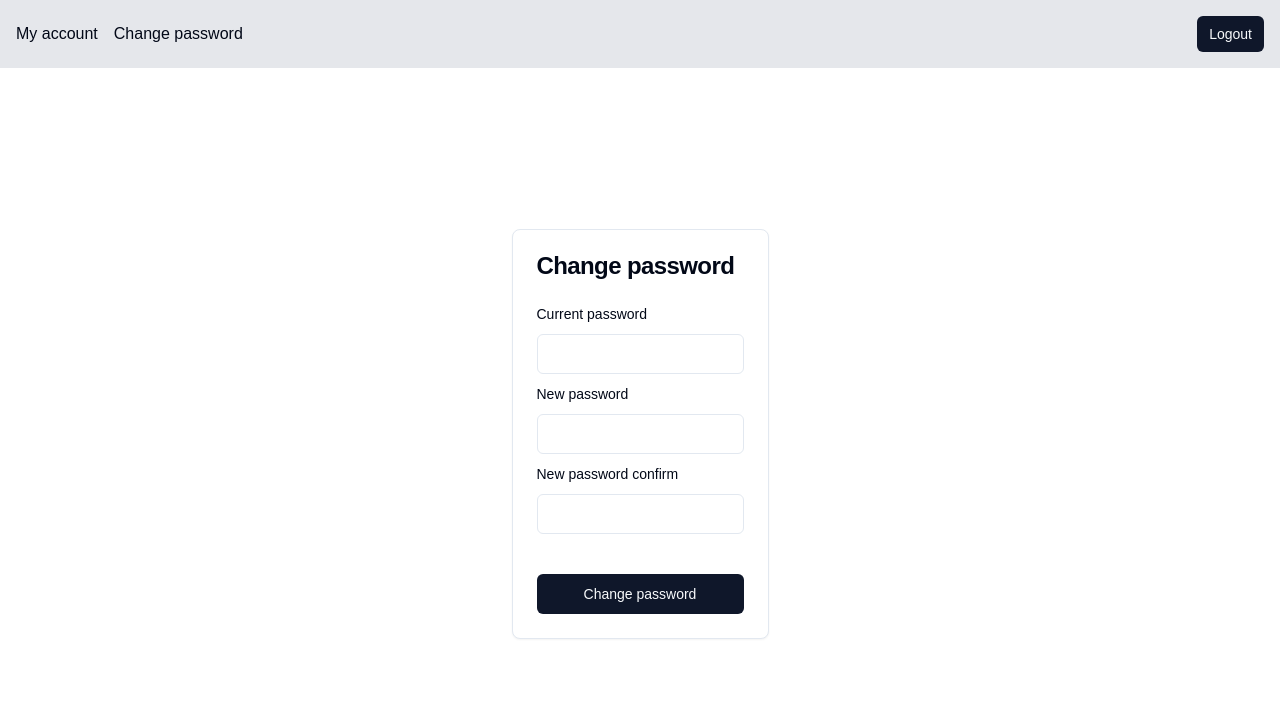
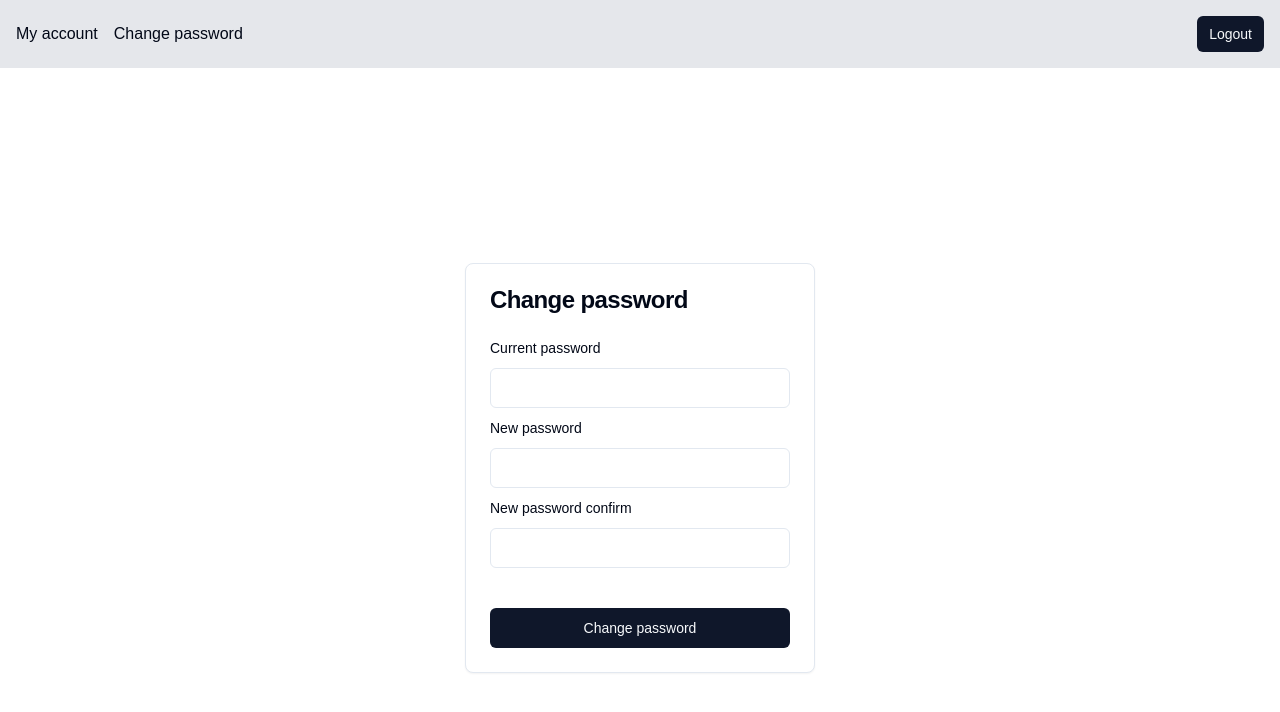
Before and after one commit to alexpil4/todoing-auth, a Next.js app: page /change-password in a window 1280 px wide. Shown: the top 712 px of the page. Built offline with nearby package versions, Linux system fonts and the light colour scheme; no server answers; sample sign-in values are in the browser's storage.

Commit message:
fixed card style - added password change hadler

```diff
--- a/app/(logged-in)/change-password/ChangePasswordForm/index.tsx
+++ b/app/(logged-in)/change-password/ChangePasswordForm/index.tsx
@@ -14,6 +14,7 @@ import { passwordMatchSchema, passwordSchema } from '@/validation/password';
 import { zodResolver } from '@hookform/resolvers/zod';
 import { useForm } from 'react-hook-form';
 import { z } from 'zod';
+import { changePassword } from './actions';
 
 const formSchema = z
   .object({
@@ -33,12 +34,18 @@ export default function ChangePasswordForm() {
   });
 
   const handleValidatedSubmit = async (data: z.infer<typeof formSchema>) => {
-    console.log('data', data);
+    const response = await changePassword(data);
+
+    if (response?.error) {
+      form.setError('root', {
+        message: response.message,
+      });
+    }
   };
 
   return (
     <Form {...form}>
-      <form onSubmit={form.handleSubmit(handleValidatedSubmit)} className="flex flex-col gap-2">
+      <form onSubmit={form.handleSubmit(handleValidatedSubmit)}>
         <fieldset disabled={form.formState.isSubmitting} className="flex flex-col gap-2">
           <FormField
             control={form.control}
--- a/app/(logged-in)/change-password/page.tsx
+++ b/app/(logged-in)/change-password/page.tsx
@@ -3,7 +3,8 @@ import ChangePasswordForm from './ChangePasswordForm';
 
 export default function ChangePassword() {
   return (
-    <Card className="with[300px]">
+    <main className="flex justify-center items-center min-h-screen">
+      <Card className="w-[350px]">
         <CardHeader>
           <CardTitle>Change password</CardTitle>
         </CardHeader>
@@ -11,5 +12,6 @@ export default function ChangePassword() {
           <ChangePasswordForm />
         </CardContent>
       </Card>
+    </main>
   );
 }
```
Lines whose indentation alone changed are shown as unchanged.
